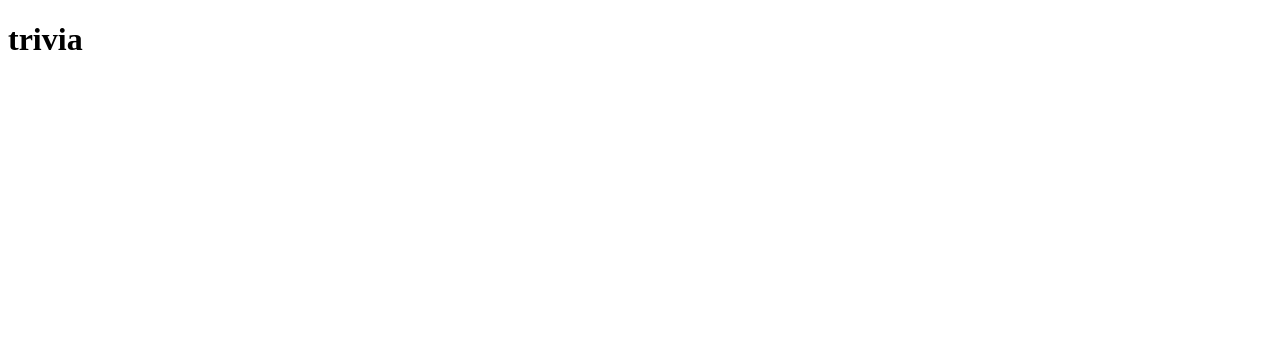
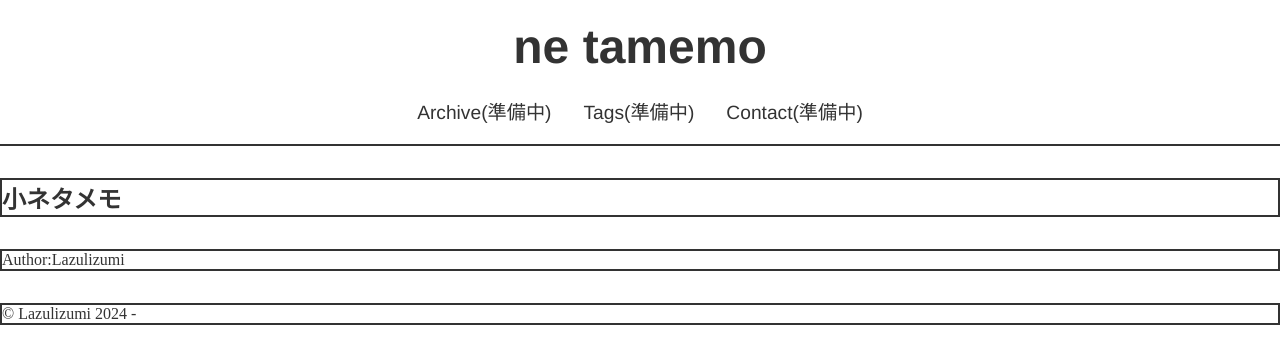
Before and after one commit to Lazulizumi/trivia, a plain HTML site: page index.html in a window 1280 px wide. Drawn offline with Linux system fonts and the light colour scheme; some packages are replaced by stand-ins of ours.

Commit message:
Add files via upload

```diff
--- /dev/null
+++ b/CSS/style.css
@@ -0,0 +1,88 @@
+@charset "UTF-8";
+
+body{
+    background-color:#FFFFFF;
+    width:100%;
+    height:100%;
+    margin:0;
+    padding:0;
+    position: absolute;
+    top:0;
+}
+.theme_font{
+    font-family:Helvetica,"Noto Sans Japanese",sans-serif;
+    list-style: none;
+    color:#333333;
+}
+.content_font{
+    font-family:"Noto Sans Japanese";
+    color:#333333;
+}
+.atag_none{
+    text-decoration: none;
+}
+.content_bg{
+    background-color: #FFFFFF;
+}
+
+
+
+header{
+    width:100%;
+    top:0px;
+    margin:0px;
+    border-bottom:2px solid #333333;
+    position: relative;
+    top:0;
+}
+.header_wrapper{
+    height:8rem;
+    margin:0 auto 1rem auto;
+    padding:1rem 0 0 0;
+    display:flex;
+    flex-direction: column;
+    align-items: center;
+    justify-content: space-around;
+}
+.header_title{
+    font-size:3rem;
+}
+nav{
+    margin-top:1rem;
+}
+nav ul{
+    display: flex;
+}
+nav ul li{
+    margin:0 1rem;
+}
+.glb_nav{
+    font-size:1.2rem;
+}
+/*Main
+============================================================================*/
+main{
+    margin:2rem 0 0 0;
+    border:2px solid #333333;
+}
+
+/*Aside
+============================================================================*/
+aside{
+    margin:2rem 0 0 0;
+    border:2px solid #333333;
+}
+
+/*Footer
+============================================================================*/
+footer{
+    margin:2rem 0 0 0;
+    border:2px solid #333333;
+}
+
+/*.header_wrapper{
+    margin:1rem auto;
+    display:flex;
+    align-items: center;
+    justify-content: space-around;
+}*/
--- a/index.html
+++ b/index.html
@@ -1,11 +1,53 @@
 <!DOCTYPE html>
-<html lang="en">
+<html lang="ja">
+
 <head>
     <meta charset="UTF-8">
     <meta name="viewport" content="width=device-width, initial-scale=1.0">
-    <title>Document</title>
+    <!--Title-->
+    <title>ne tamemo</title>
+    <!--リセットCSS-->
+    <link rel="stylesheet" href="https://unpkg.com/ress/dist/ress.min.css">
+    <!--オリジナルCSS-->
+    <link rel="stylesheet" href="css/style.css">
+    <!--GoogleFont-->
+    <link rel="preconnect" href="https://fonts.googleapis.com">
+    <link rel="preconnect" href="https://fonts.gstatic.com" crossorigin>
+    <link href="https://fonts.googleapis.com/css2?family=Roboto:ital,wght@0,100;0,300;0,400;0,500;0,700;0,900;1,100;1,300;1,400;1,500;1,700;1,900&display=swap" rel="stylesheet">
+    <link href="https://fonts.googleapis.com/css2?family=Noto+Sans+JP:wght@100..900&display=swap" rel="stylesheet">
 </head>
+
 <body>
-    <H1>trivia</H1>
+    <header class="content_bg">
+        <div class="header_wrapper">
+            <h1 class="theme_font header_title">ne tamemo</h1>
+
+            <nav>
+                <ul>
+                    <li class="theme_font"><a class="atag_none theme_font glb_nav" href="#">Archive(準備中)</a></li>
+                    <li class="theme_font"><a class="atag_none theme_font glb_nav" href="#">Tags(準備中)</a></li>
+                    <li class="theme_font"><a class="atag_none theme_font glb_nav" href="#">Contact(準備中)</a></li>
+                </ul>
+            </nav>
+        </div>
+
+
+    </header>
+
+    <main class="content_bg">
+        <h2 class="content_font">小ネタメモ</h2>
+    </main>
+
+    <aside class="content_bg">
+        <div class="introduction">
+            <div class="author content_font">
+                Author:Lazulizumi
+            </div>
+        </div>
+    </aside>
+
+    <footer class="content_font content_bg">
+        &copy; Lazulizumi 2024 -
+    </footer>
 </body>
 </html>
```
